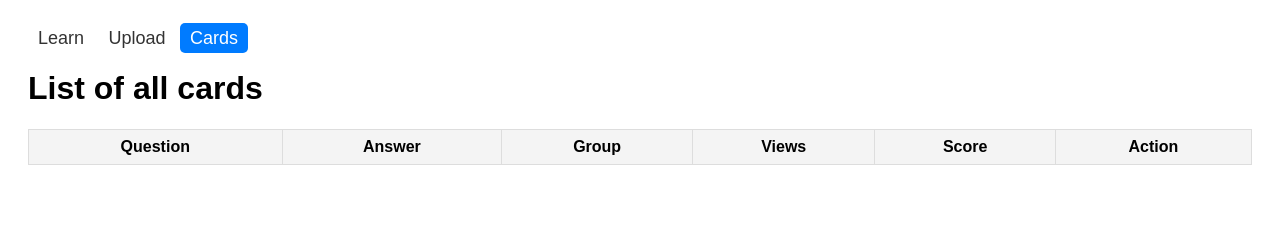
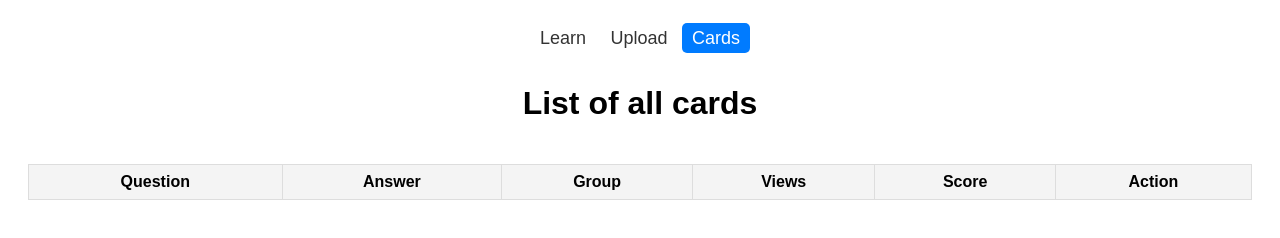
Before and after one commit to Humus4theWin/web-flashcards, a plain HTML site: page cards.html in a window 1280 px wide. Drawn offline with Linux system fonts and the light colour scheme.

Commit message:
ui fixes

```diff
--- a/cards.html
+++ b/cards.html
@@ -7,6 +7,9 @@
     <style>
         body {
             font-family: Arial, sans-serif;
+            display: flex;
+            flex-direction: column;
+            align-items: center;
             padding: 20px;
         }
         header{
```
Also changed, not shown: upload.html (+7 -4 lines).
